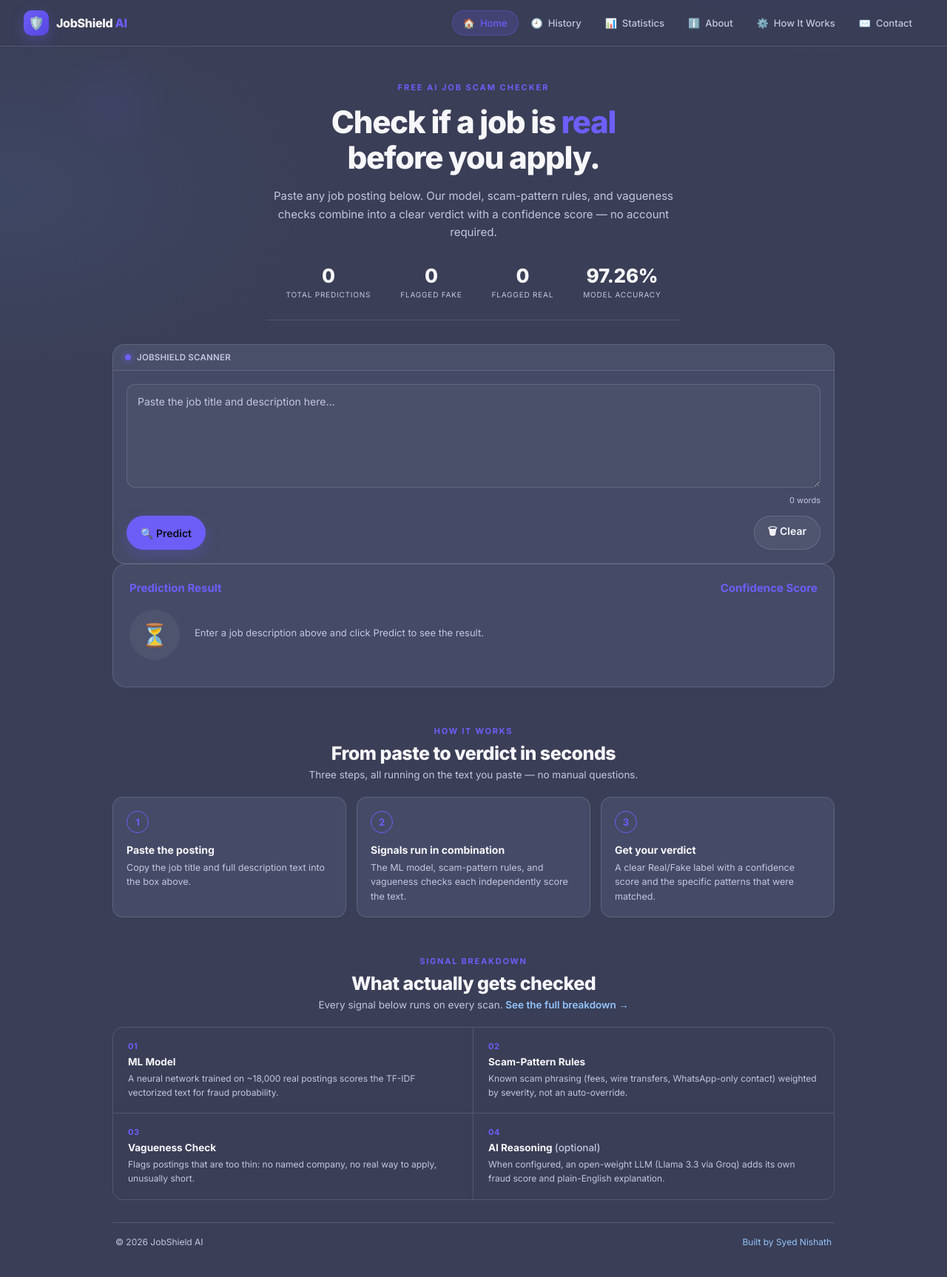
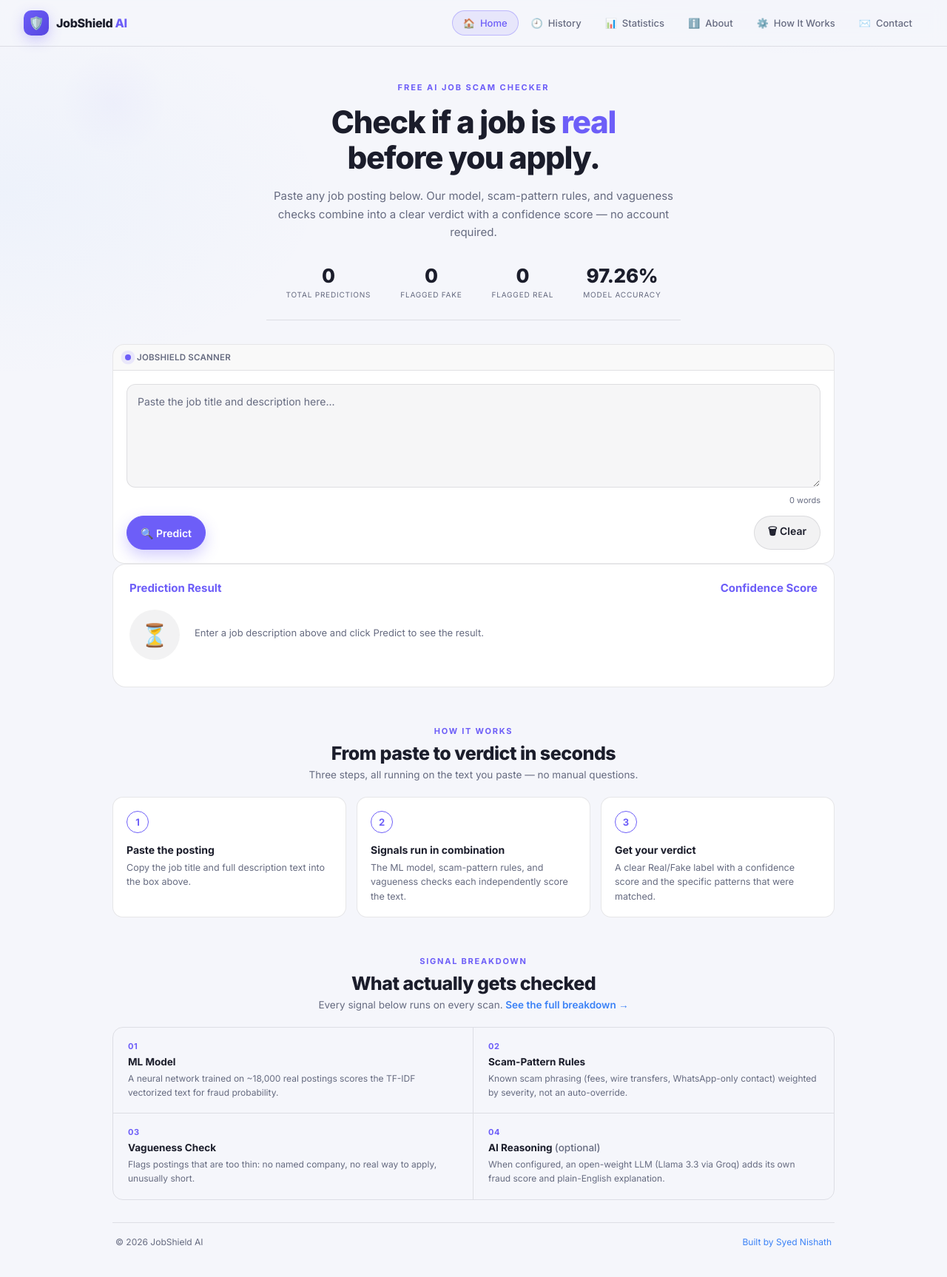
Before and after one commit to mdaqeel452learning-design/fake-job-detection, a Flask app: page / in a window 1280 px wide. Shown: the whole page at 74% size. Run offline with Flask 3, Linux system fonts and the light colour scheme; data that the repository does not hold is empty; parts of the project's set-up code (start-up, migrations or seed data) failed here and were passed over; some libraries are stand-ins or nearby versions.

Commit message:
Switch to a full light theme
Flipped from dark to light: white/near-white background and cards,
dark text. This required more than swapping the base colors -
several dark-theme-specific choices would have broken on light:

- Hardcoded white-on-white text (about.html's name, Chart.js legend/
  tick labels, the gauge canvas's percentage text) would have been
  invisible on the new light cards.
- "White-alpha overlay" tricks used everywhere for subtle hover/
  highlight effects (nav hover, buttons, input fields, result icon
  circle) only work on a dark base - flipped them to dark-alpha.
- Icon-badge text (stat icons, checkmarks, avatars) switched to white
  fill, since red/green/purple were retuned darker for on-white text
  readability and no longer contrast well with near-black icon text.
- One leftover hardcoded dark toast background from an earlier
  palette pass, never caught until now.

```diff
--- a/static/style.css
+++ b/static/style.css
@@ -1,20 +1,20 @@
 :root {
-  --bg: #3a3e56;
-  --text: #f7f7fb;
-  --card: #454a66;
-  --card2: #3f4360;
-  --muted: #c3c7de;
+  --bg: #f5f6fb;
+  --text: #1b1d2b;
+  --card: #ffffff;
+  --card2: #e9ebf3;
+  --muted: #666b80;
   --accent: #6d5ef8;
   --accent-dark: #5646e0;
-  --accent-soft: rgba(109,94,248,0.18);
-  --blue: #60a5fa;
-  --blue2: #93c5fd;
-  --red: #f87171;
-  --green: #4ade80;
-  --purple: #c084fc;
-  --pink: #f472b6;
-  --border: rgba(255,255,255,0.14);
-  --shadow: 0 10px 30px rgba(0,0,0,0.25);
+  --accent-soft: rgba(109,94,248,0.10);
+  --blue: #2563eb;
+  --blue2: #3b82f6;
+  --red: #dc2626;
+  --green: #16a34a;
+  --purple: #9333ea;
+  --pink: #db2777;
+  --border: rgba(15,17,30,0.10);
+  --shadow: 0 10px 26px rgba(15,17,30,0.08);
 }
 
 * { box-sizing: border-box; }
@@ -38,9 +38,9 @@ html { scroll-behavior: smooth; }
 body {
   margin: 0;
   background:
-    radial-gradient(120px 120px at 12% 8%, rgba(109,94,248,0.05), transparent 60%),
-    radial-gradient(1000px 520px at 85% -12%, rgba(109,94,248,0.14), transparent 55%),
-    radial-gradient(800px 460px at 0% 15%, rgba(96,165,250,0.08), transparent 55%),
+    radial-gradient(120px 120px at 12% 8%, rgba(109,94,248,0.035), transparent 60%),
+    radial-gradient(1000px 520px at 85% -12%, rgba(109,94,248,0.08), transparent 55%),
+    radial-gradient(800px 460px at 0% 15%, rgba(96,165,250,0.05), transparent 55%),
     var(--bg);
   color: var(--text);
   font-family: "Inter", "Segoe UI", Arial, sans-serif;
@@ -149,7 +149,7 @@ a { text-decoration: none; color: inherit; }
   justify-content: space-between;
   gap: 20px;
   padding: 14px 32px;
-  background: rgba(58,62,86,0.75);
+  background: rgba(245,246,251,0.75);
   backdrop-filter: blur(10px);
   -webkit-backdrop-filter: blur(10px);
   border-bottom: 1px solid var(--border);
@@ -308,7 +308,7 @@ a { text-decoration: none; color: inherit; }
   gap: 8px;
   padding: 10px 16px;
   border-bottom: 1px solid var(--border);
-  background: rgba(255,255,255,0.02);
+  background: rgba(15,17,30,0.025);
 }
 .tool-status-dot {
   width: 8px; height: 8px;
@@ -334,7 +334,7 @@ a { text-decoration: none; color: inherit; }
   gap: 6px;
   padding: 10px 18px;
   border-radius: 999px;
-  background: rgba(255,255,255,0.06);
+  background: rgba(15,17,30,0.05);
   color: var(--text);
   border: 1px solid var(--border);
   cursor: pointer;
@@ -343,17 +343,17 @@ a { text-decoration: none; color: inherit; }
   font-family: inherit;
   transition: background 0.15s ease, transform 0.1s ease, border-color 0.15s ease;
 }
-.back-btn:hover, .btn:hover { background: rgba(255,255,255,0.11); transform: translateY(-1px); }
+.back-btn:hover, .btn:hover { background: rgba(15,17,30,0.09); transform: translateY(-1px); }
 .btn:active { transform: translateY(0); }
 .btn-primary {
   background: var(--accent);
-  color: #0c0d16;
+  color: #fff;
   border-color: var(--accent);
-  box-shadow: 0 8px 20px rgba(109,94,248,0.25);
+  box-shadow: 0 8px 20px rgba(109,94,248,0.3);
 }
 .btn-primary:hover { background: var(--accent-dark); border-color: var(--accent-dark); }
-.btn-danger { background: rgba(239,68,68,0.12); color: #fca5a5; border-color: rgba(239,68,68,0.35); }
-.btn-danger:hover { background: rgba(239,68,68,0.2); }
+.btn-danger { background: rgba(220,38,38,0.1); color: #b91c1c; border-color: rgba(220,38,38,0.3); }
+.btn-danger:hover { background: rgba(220,38,38,0.18); }
 
 .card {
   background: var(--card);
@@ -374,7 +374,7 @@ textarea.job-input {
   font-size: 14px;
   font-family: inherit;
   resize: vertical;
-  background: rgba(255,255,255,0.03);
+  background: rgba(15,17,30,0.035);
   color: var(--text);
   transition: box-shadow 0.15s ease, border-color 0.15s ease;
 }
@@ -421,7 +421,7 @@ textarea.job-input:focus {
 .result-body { display: flex; align-items: center; gap: 20px; flex-wrap: wrap; }
 .result-icon-circle {
   width: 68px; height: 68px; border-radius: 50%;
-  background: rgba(255,255,255,0.05); display: flex; align-items: center; justify-content: center;
+  background: rgba(15,17,30,0.05); display: flex; align-items: center; justify-content: center;
   font-size: 30px; flex-shrink: 0;
   transition: background 0.2s ease;
 }
--- a/templates/about.html
+++ b/templates/about.html
@@ -64,7 +64,7 @@
   </div>
   <div class="card" style="margin-bottom:0;">
     <div class="col-title"><span class="badge" style="background:var(--purple)">👤</span> Developed By</div>
-    <p style="font-size:13px; font-weight:700; color: #fff; margin-bottom:2px;">Syed Nishath</p>
+    <p style="font-size:13px; font-weight:700; color: var(--text); margin-bottom:2px;">Syed Nishath</p>
     <p style="font-size:12px; color: var(--muted); margin-bottom:10px;">Built with the goal of making the job search process safer and more secure.</p>
     <a href="mailto:syedanishath2306@gmail.com" style="font-size:12px; color: var(--blue2); font-weight:600;">syedanishath2306@gmail.com</a>
   </div>
--- a/templates/index.html
+++ b/templates/index.html
@@ -128,7 +128,7 @@ function drawGauge(canvas, confidence, isFake) {
   const angle = confidence * 3.6 * Math.PI / 180;
   ctx.beginPath();
   ctx.arc(43, 43, 38, 0, 2 * Math.PI);
-  ctx.strokeStyle = '#374151';
+  ctx.strokeStyle = '#e1e3ec';
   ctx.lineWidth = 7;
   ctx.stroke();
 
@@ -139,7 +139,7 @@ function drawGauge(canvas, confidence, isFake) {
   ctx.lineCap = 'round';
   ctx.stroke();
 
-  ctx.fillStyle = '#fff';
+  ctx.fillStyle = '#1b1d2b';
   ctx.font = 'bold 14px Arial';
   ctx.textAlign = 'center';
   ctx.textBaseline = 'middle';
@@ -184,7 +184,7 @@ updateWordCount();
 
 function resetResult() {
   resultCard.classList.remove('predict-loading');
-  resultIcon.style.background = '#1f2937';
+  resultIcon.style.background = '';
   resultIcon.textContent = '⏳';
   resultLabel.textContent = '';
   resultDesc.textContent = 'Enter a job description above and click Predict to see the result.';
@@ -207,7 +207,7 @@ predictBtn.addEventListener('click', async () => {
   const text = jobInput.value.trim();
   if (!text) {
     resultCard.classList.remove('predict-loading');
-    resultIcon.style.background = '#1f2937';
+    resultIcon.style.background = '';
     resultIcon.textContent = '⚠️';
     resultLabel.textContent = 'Please enter job description';
     resultLabel.style.color = '#f59e0b';
```
Also changed, not shown: other parts of static/style.css (+16 -16 lines), templates/statistics.html (+4 -4 lines).
